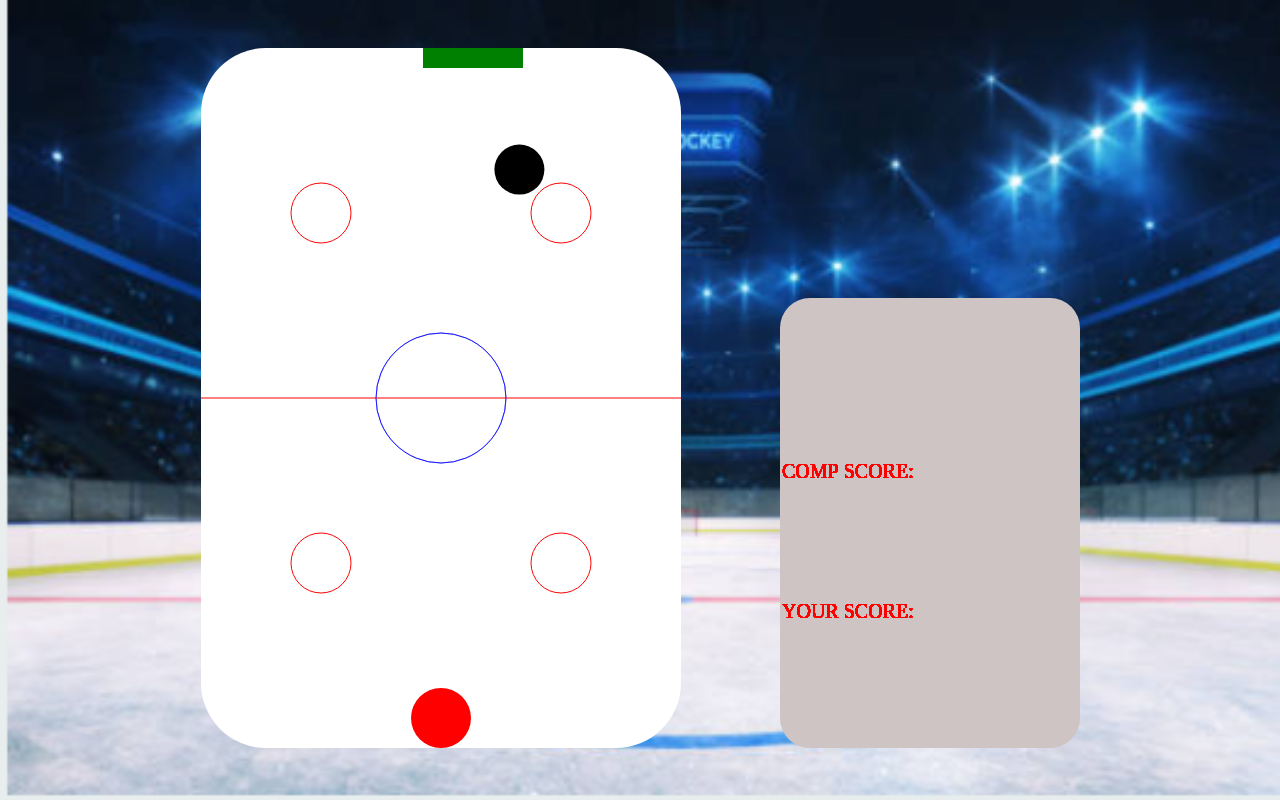
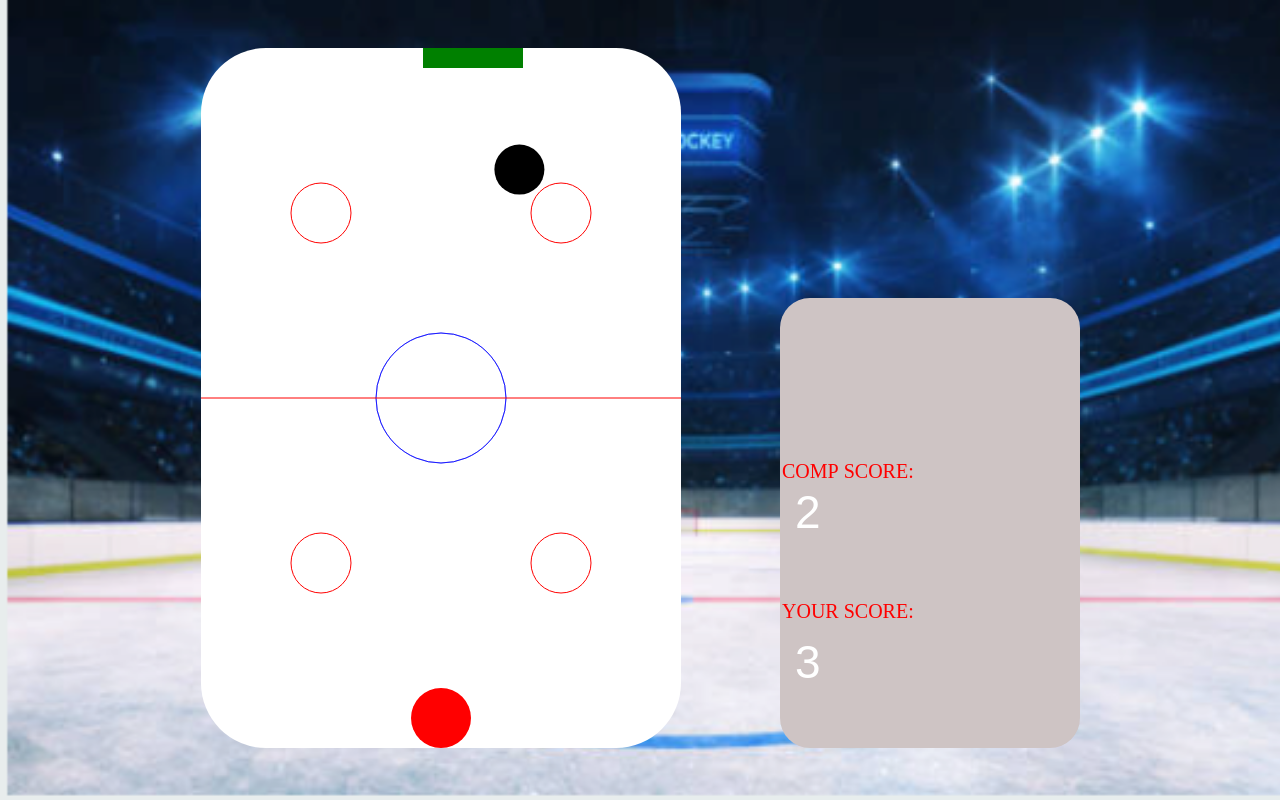
Before and after one commit to yungcai/IcePuck, a website built with webpack: page index.html in a window 1280 px wide. Built offline with nearby package versions, Linux system fonts and the light colour scheme.

Commit message:
working on collision detection

```diff
--- a/src/scripts/script.js
+++ b/src/scripts/script.js
@@ -94,6 +94,8 @@ var dy = -.8;
 pdx = 1;
 pdy = 0;
 
+// variables
+
 var puckRadius = 10;
 var paddleHeight = 20;
 var paddleWidth = 100;
@@ -105,6 +107,9 @@ var rightPressed = false;
 var leftPressed = false;
 var upPressed = false;
 var downPressed = false;
+let yourScore = 1;
+let compScore = 1;
+let distance = 40;
 
 function keyDownHandler(e) {
     if(e.key == "Up" || e.key == "ArrowUp") {
@@ -160,16 +165,33 @@ function drawHandle2(){
     ctx.closePath();
 }
 
+//score functions
+
+function drawCompScore() {
+    ctx2.font = "46px Arial";
+    ctx2.fillStyle = "white";
+    ctx2.fillText(compScore, 15, 230);
+}
+
+function drawYourScore() {
+    ctx2.font = "46px Arial";
+    ctx2.fillStyle = "white";
+    ctx2.fillText(yourScore, 15, 380);
+}
+
 
 //MAIN DRAW
 
 function draw(){
+    ctx2.clearRect(0, 0, canvas.width, canvas.height);
     ctx.clearRect(0, 0, canvas.width, canvas.height);
     drawRink();
     drawPuck();
     drawHandle1();
     drawHandle2();
     score();
+    drawCompScore();
+    drawYourScore();
 
     paddleX2 += pdx
 
@@ -180,34 +202,47 @@ function draw(){
     if(x + dx > canvas.width-puckRadius || x + dx < puckRadius) {
         dx = -dx;
     }
-    if(y + dy > canvas.height-puckRadius || y + dy < puckRadius) {
-        dy = -dy;
+
+    if(y + dy < puckRadius) {
+        if (yourScore){
+            yourScore = yourScore + 1
+            dy = -dy;
+        }
+    } else if (y + dy > canvas.height-puckRadius){
+       if (compScore){
+           compScore = compScore + 1;
+           dy = -dy ;
+       }
     }
 
     if(paddleX2 + paddleWidth > canvas.width || paddleX2 + pdx < 0) {
         pdx = -pdx;
     }
 
+    // if (distance <= 40){
+    //     dy = -dy
+    // }
 
-    if(upPressed && paddleY > canvas.height/2 ) {
+
+    if(upPressed && paddleY > canvas.height/2+30 ) {
         paddleY -= 1.5
 
     }
-    else if(downPressed && paddleY < canvas.height - paddleHeight) {
+    else if(downPressed && paddleY < canvas.height-30) {
         paddleY += 1.5;
 
     }
 
     if(rightPressed) {
         paddleX += 2.5;
-        if (paddleX + paddleWidth > canvas.width){
-            paddleX = canvas.width - paddleWidth;
+        if (paddleX > canvas.width -30){
+            paddleX = canvas.width -30;
         }
     }
     else if(leftPressed) {
         paddleX -= 2.5;
-        if (paddleX < 0){
-            paddleX = 0;
+        if (paddleX < 30){
+            paddleX = 30;
         }
 
     }
@@ -215,6 +250,7 @@ function draw(){
 
     x += dx;
     y += dy;
+
 
 
 }
@@ -252,7 +288,11 @@ function keyUpHandler(e) {
         downPressed = false;
     }
 }
-setInterval(draw,1)
+
+
+var interval = setInterval(draw,2)
+
+
 
 // ctx.beginPath();
 // ctx.rect(160, 0, 150, 10);
--- a/src/styles/style.css
+++ b/src/styles/style.css
@@ -4,6 +4,7 @@
 
 body{
     background-image: url('rink2.png');
+    /* background-color:grey; */
     background-repeat: no-repeat;
     background-size: cover;
     display: flex;
```
